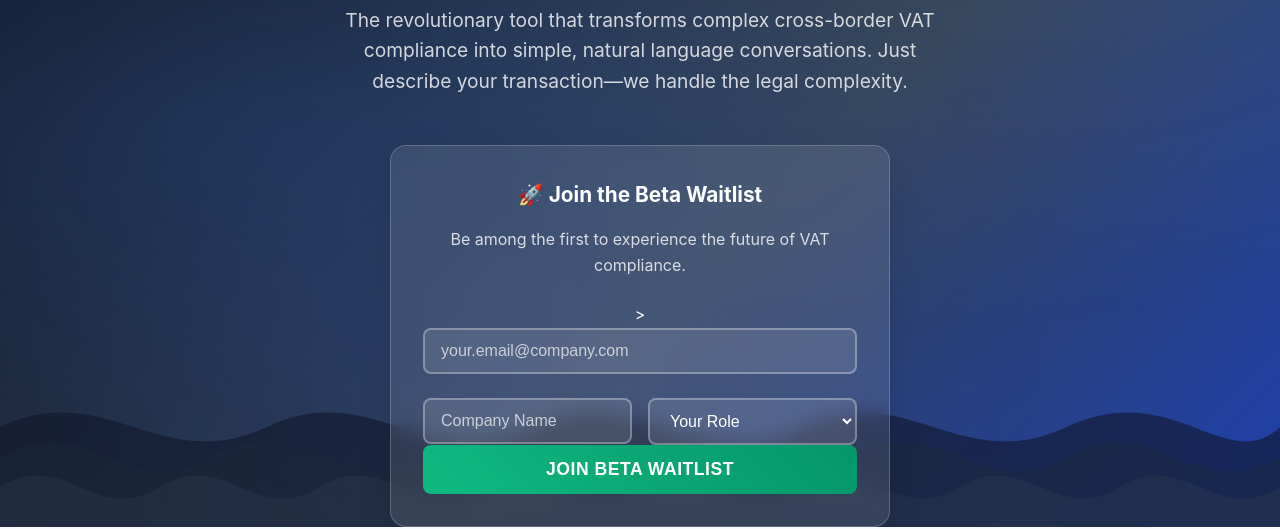
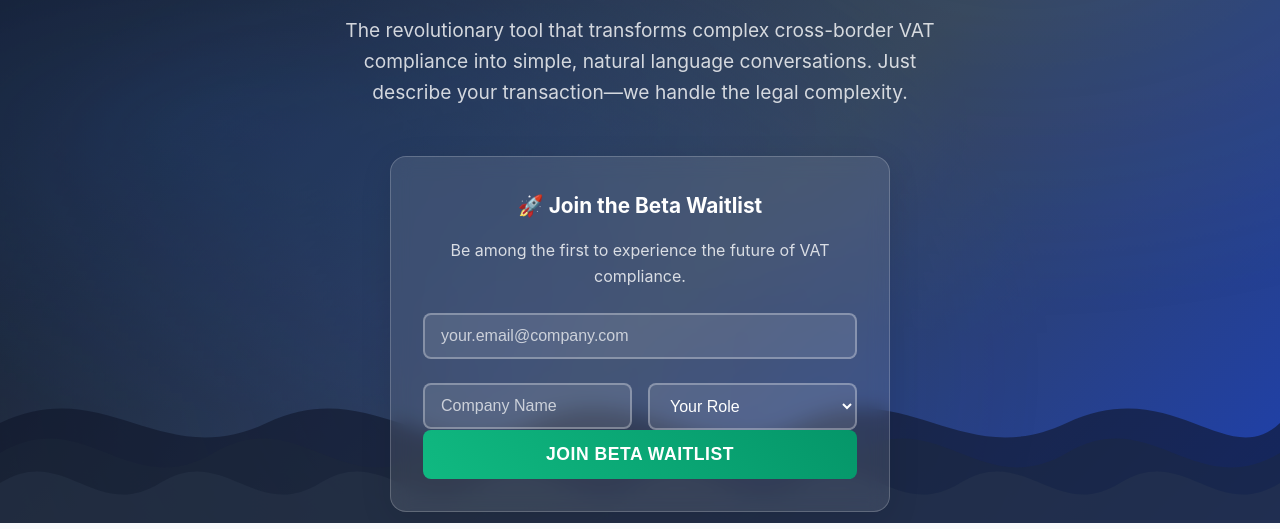
Before and after one commit to WCP0112/vatmiraal-teaser, a plain HTML site: page index.html in a window 1280 px wide. Shown: the part 277-806 px from the top of the page. Drawn offline with Linux system fonts and the light colour scheme.

Commit message:
Update index.html

```diff
--- a/index.html
+++ b/index.html
@@ -434,7 +434,7 @@
                     <h3>🚀 Join the Beta Waitlist</h3>
                     <p style="margin-bottom: 1.5rem; opacity: 0.8;">Be among the first to experience the future of VAT compliance.</p>
 
-                    <form id="betaForm" name="beta-signup" data-netlify="true" method="POST" action="/thank-you.html">>
+                    <form id="betaForm" name="beta-signup" data-netlify="true" method="POST" action="/thank-you.html">
                         <input type="hidden" name="form-name" value="beta-signup">
                         <div class="form-group">
                             <input type="email" id="email" name="email" placeholder="your.email@company.com" required>
```
